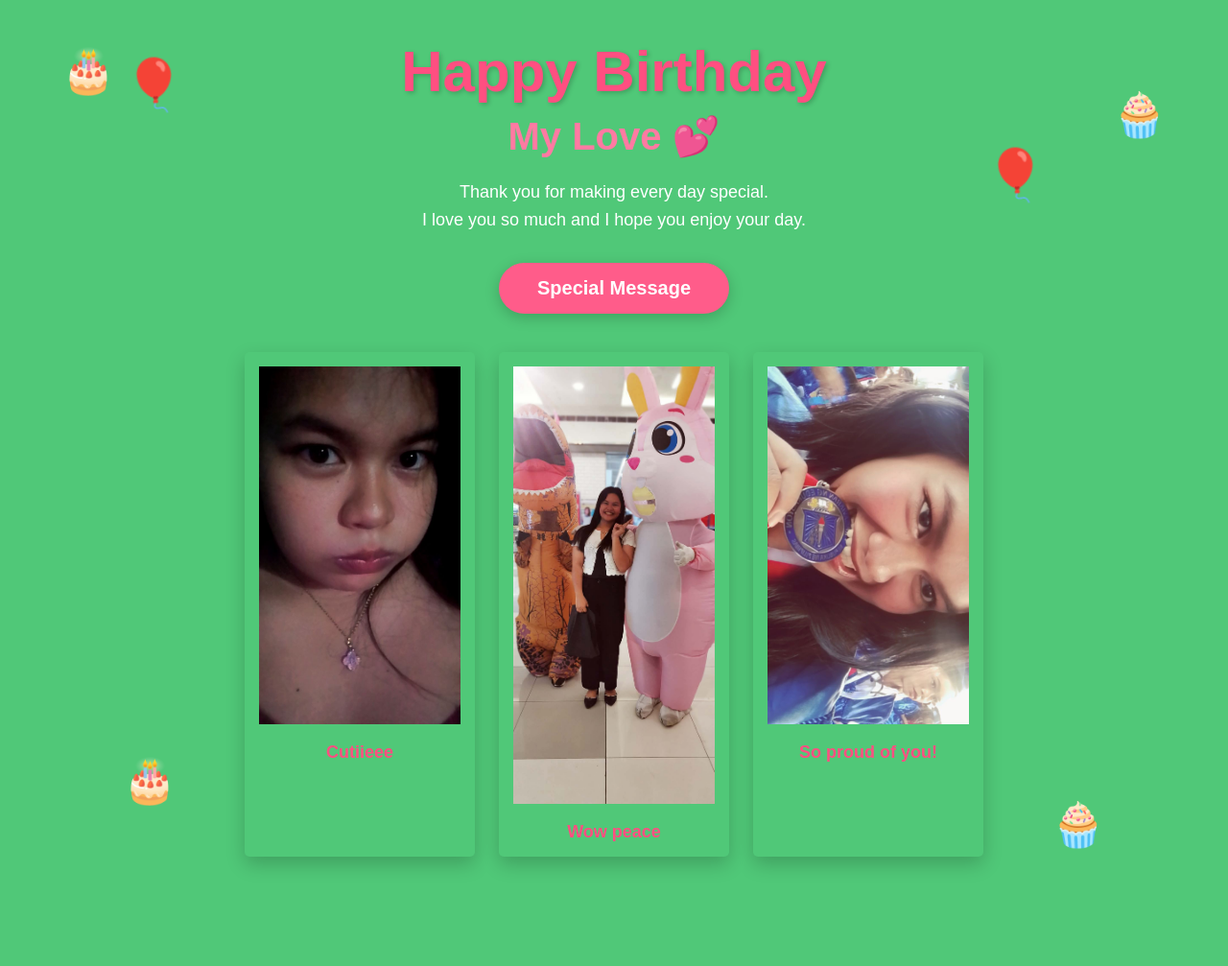
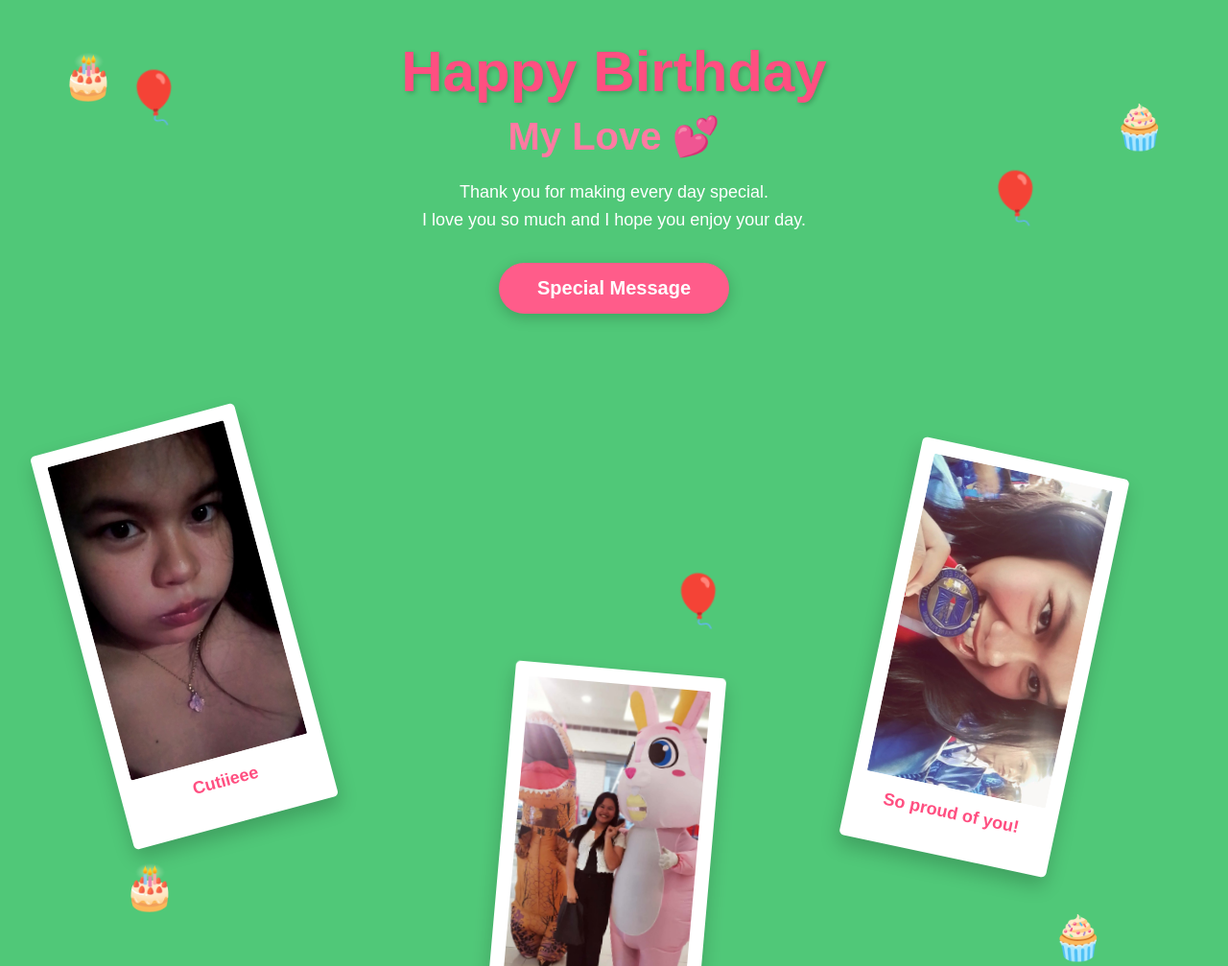
Before and after one commit to dpanganiban-stack/Happy-Birthday, a plain HTML site: page index.html in a window 1280 px wide. Shown: the top 1007 px of the page at 96% size. Before the commit the page ends 933 px from the top, so only its background shows below. Drawn offline with Linux system fonts and the light colour scheme.

Commit message:
Update style.css

```diff
--- a/style.css
+++ b/style.css
@@ -102,28 +102,56 @@ button:hover {
     50% { transform: translateY(-25px); }
 }
 
+/* Container needs to be relative so cards stay inside it */
 .gallery {
-    display: flex;
-    justify-content: center;
-    gap: 25px;
-    flex-wrap: wrap;
+    position: relative;
+    width: 100%;
+    height: 80vh; /* Gives space for the cards to spread out */
+    margin-top: 50px;
 }
 
 .card {
-    background: #50C878;
-    width: 240px;
-    padding: 15px;
-    border-radius: 5px;
-    box-shadow: 0 8px 20px rgba(0,0,0,0.2);
-    transition: 0.3s;
+    position: absolute; /* Allows manual placement */
+    background: white;
+    padding: 10px 10px 30px 10px; /* Thick bottom for that Polaroid look */
+    border: 5px solid white; /* The white border from your reference image */
+    border-radius: 5px; /* Subtle bend on the edges */
+    box-shadow: 0 10px 20px rgba(0,0,0,0.2);
+    width: 220px;
+    transition: transform 0.3s ease, z-index 0s;
+    cursor: pointer;
 }
 
-/* Update your existing .photo img to include a transition */
+/* Individual Positions and Rotations */
+.pos1 {
+    top: 10%;
+    left: 5%;
+    transform: rotate(-15deg);
+}
+
+.pos2 {
+    top: 50%;
+    left: 40%;
+    transform: rotate(5deg);
+}
+
+.pos3 {
+    top: 15%;
+    right: 10%;
+    transform: rotate(12deg);
+}
+
+/* Zoom effect on hover while keeping the card on top */
+.card:hover {
+    transform: scale(1.1) rotate(0deg);
+    z-index: 100; /* Makes sure the hovered card is always on top */
+}
+
 .photo img {
     width: 100%;
-    height: 90%;
-    object-fit: cover;
-    transition: transform 0.4s ease; /* This makes the zoom smooth */
+    height: auto;
+    display: block;
+    border-radius: 2px; /* Slight roundness on the actual photo */
 }
 
 /* This triggers the zoom when the cursor aims at the card */
```
